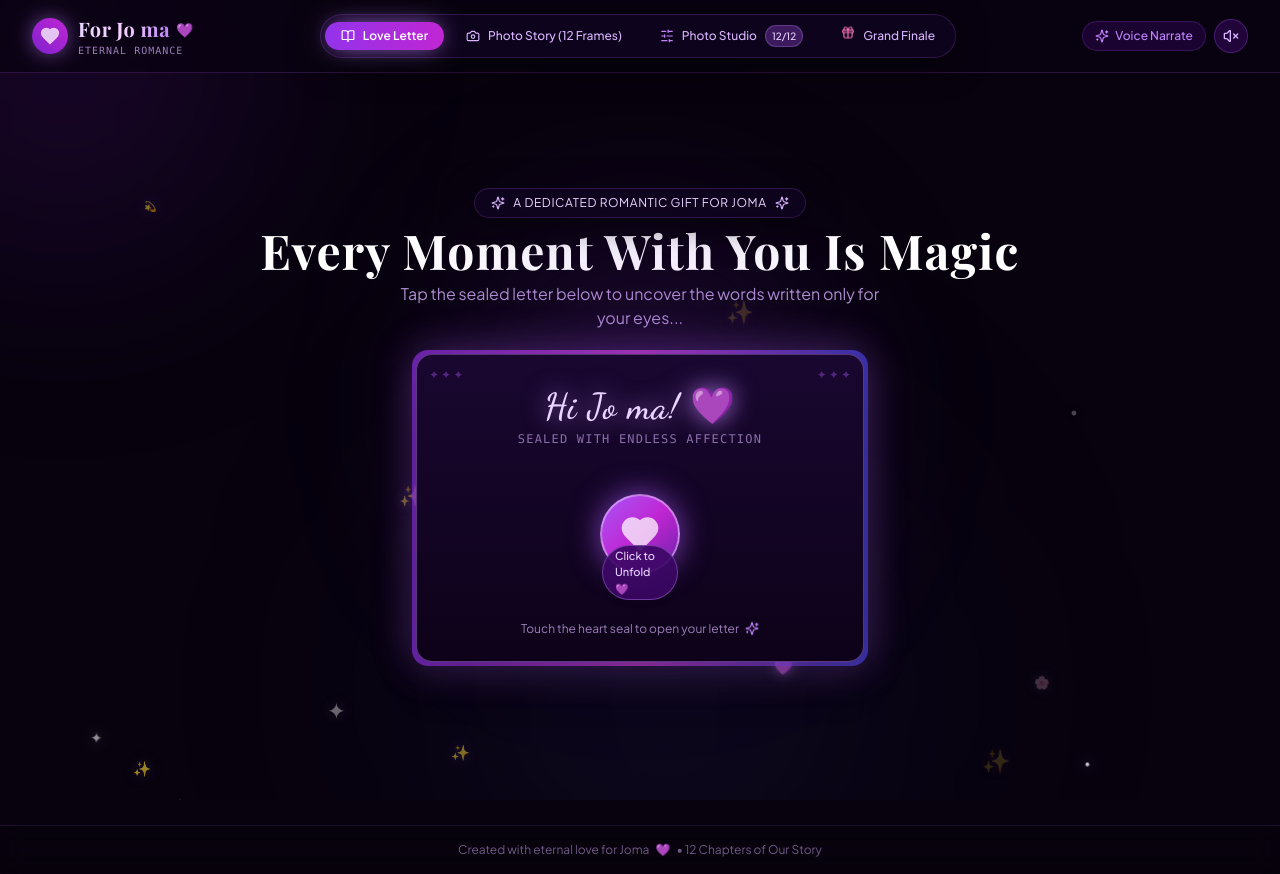
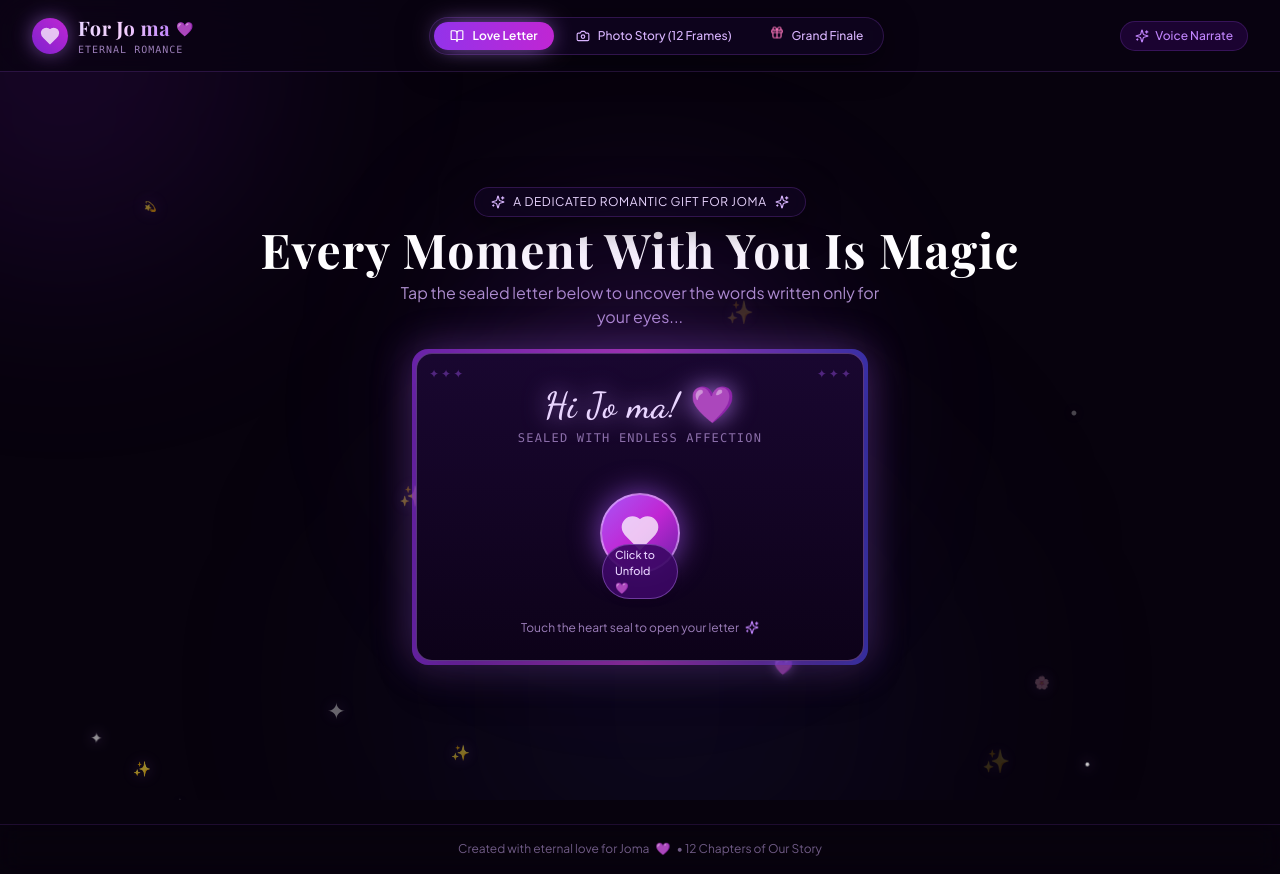
Before and after one commit to varunrohith-dev/proposal_, a React (Vite) app: page / in a window 1280 px wide. Built offline with nearby package versions, Linux system fonts and the light colour scheme; a web font is replaced by a local one.

Commit message:
Remove music player and Photo Studio navigation buttons

```diff
--- a/src/App.jsx
+++ b/src/App.jsx
@@ -111,10 +111,6 @@ export default function App() {
   const handlePreviewWebsite = () => {
     setCurrentIndex(0);
     setActiveView('story');
-    if (!isMusicPlaying) {
-      romanticAudio.startMelody();
-      setIsMusicPlaying(true);
-    }
   };
 
   return (
@@ -127,12 +123,8 @@ export default function App() {
       <Navbar
         activeView={activeView}
         setActiveView={setActiveView}
-        isMusicPlaying={isMusicPlaying}
-        toggleMusic={toggleMusic}
         isTtsEnabled={isTtsEnabled}
         toggleTts={toggleTts}
-        totalPhotos={photos.length}
-        categorizedCount={photos.length}
       />
 
       {/* Primary Content Router */}
--- a/src/components/EndingSurprise.jsx
+++ b/src/components/EndingSurprise.jsx
@@ -208,14 +208,6 @@ export default function EndingSurprise({
             <BookOpen className="w-3.5 h-3.5" />
             <span>Re-read Love Letter</span>
           </button>
-
-          <button
-            onClick={onOpenStudio}
-            className="flex items-center gap-2 px-5 py-2.5 rounded-full glass-panel border border-purple-500/30 text-purple-200 text-xs font-medium hover:border-purple-300 hover:text-white transition-all"
-          >
-            <Sliders className="w-3.5 h-3.5 text-purple-400" />
-            <span>Photo Studio Dashboard</span>
-          </button>
         </div>
       </div>
     </div>
--- a/src/components/Navbar.jsx
+++ b/src/components/Navbar.jsx
@@ -1,9 +1,6 @@
 import React from 'react';
 import {
   Heart,
-  Volume2,
-  VolumeX,
-  SlidersHorizontal,
   BookOpen,
   Sparkles,
   Camera,
@@ -13,12 +10,8 @@ import {
 export default function Navbar({
   activeView,
   setActiveView,
-  isMusicPlaying,
-  toggleMusic,
   isTtsEnabled,
-  toggleTts,
-  totalPhotos = 12,
-  categorizedCount = 12
+  toggleTts
 }) {
   return (
     <header className="sticky top-0 z-50 w-full backdrop-blur-xl bg-[#090312]/80 border-b border-purple-500/20 px-4 md:px-8 py-3.5 transition-all">
@@ -45,7 +38,7 @@ export default function Navbar({
           </div>
         </div>
 
-        {/* Center Nav tabs */}
+        {/* Center Nav tabs: Pure romantic journey without studio pill */}
         <nav className="hidden md:flex items-center gap-1.5 p-1 rounded-full glass-panel border border-purple-500/25">
           <button
             onClick={() => setActiveView('letter')}
@@ -72,21 +65,6 @@ export default function Navbar({
           </button>
 
           <button
-            onClick={() => setActiveView('manage')}
-            className={`flex items-center gap-2 px-4 py-1.5 rounded-full text-xs font-medium transition-all ${
-              activeView === 'manage'
-                ? 'bg-gradient-to-r from-purple-600 to-fuchsia-600 text-white shadow-purple-glow font-semibold'
-                : 'text-purple-300 hover:text-white hover:bg-purple-900/40'
-            }`}
-          >
-            <SlidersHorizontal className="w-3.5 h-3.5 text-purple-400" />
-            <span>Photo Studio</span>
-            <span className="text-[10px] bg-purple-500/30 px-1.5 py-0.5 rounded-full border border-purple-400/30 text-purple-200">
-              {categorizedCount}/{totalPhotos}
-            </span>
-          </button>
-
-          <button
             onClick={() => setActiveView('surprise')}
             className={`flex items-center gap-2 px-4 py-1.5 rounded-full text-xs font-medium transition-all ${
               activeView === 'surprise'
@@ -105,7 +83,7 @@ export default function Navbar({
           <button
             onClick={toggleTts}
             title={isTtsEnabled ? "Disable Voice Narration" : "Enable Romantic Voice Narration"}
-            className={`flex items-center gap-1.5 px-3 py-1.5 rounded-full text-xs font-medium border transition-all ${
+            className={`flex items-center gap-1.5 px-3.5 py-1.5 rounded-full text-xs font-medium border transition-all ${
               isTtsEnabled
                 ? 'bg-purple-600/30 border-purple-400 text-purple-200 shadow-purple-glow'
                 : 'bg-purple-950/40 border-purple-500/20 text-purple-400 hover:border-purple-400/40'
@@ -114,32 +92,6 @@ export default function Navbar({
             <Sparkles className={`w-3.5 h-3.5 ${isTtsEnabled ? 'text-yellow-300 animate-spin' : ''}`} />
             <span className="hidden sm:inline">{isTtsEnabled ? "Voice ON" : "Voice Narrate"}</span>
           </button>
-
-          {/* Music Toggle */}
-          <button
-            onClick={toggleMusic}
-            title={isMusicPlaying ? "Mute Romantic Music" : "Play Romantic Ambient Melody"}
-            className={`p-2 rounded-full border transition-all ${
-              isMusicPlaying
-                ? 'bg-gradient-to-r from-purple-600 to-fuchsia-600 border-purple-300 text-white shadow-purple-glow scale-105'
-                : 'bg-purple-950/50 border-purple-500/30 text-purple-300 hover:text-white hover:border-purple-400'
-            }`}
-          >
-            {isMusicPlaying ? (
-              <Volume2 className="w-4 h-4 animate-pulse" />
-            ) : (
-              <VolumeX className="w-4 h-4" />
-            )}
-          </button>
-
-          {/* Mobile navigation toggle */}
-          <button
-            onClick={() => setActiveView(activeView === 'manage' ? 'story' : 'manage')}
-            className="md:hidden p-2 rounded-full glass-panel border border-purple-500/30 text-purple-200"
-            title="Toggle Studio / Story"
-          >
-            <SlidersHorizontal className="w-4 h-4" />
-          </button>
         </div>
       </div>
 
@@ -147,25 +99,19 @@ export default function Navbar({
       <div className="md:hidden flex items-center justify-around mt-2.5 pt-2 border-t border-purple-500/15 text-[11px]">
         <button
           onClick={() => setActiveView('letter')}
-          className={`px-2.5 py-1 rounded-md ${activeView === 'letter' ? 'text-purple-300 font-bold bg-purple-900/30' : 'text-purple-400/80'}`}
+          className={`px-3 py-1 rounded-md ${activeView === 'letter' ? 'text-purple-300 font-bold bg-purple-900/30' : 'text-purple-400/80'}`}
         >
           💌 Letter
         </button>
         <button
           onClick={() => setActiveView('story')}
-          className={`px-2.5 py-1 rounded-md ${activeView === 'story' ? 'text-purple-300 font-bold bg-purple-900/30' : 'text-purple-400/80'}`}
+          className={`px-3 py-1 rounded-md ${activeView === 'story' ? 'text-purple-300 font-bold bg-purple-900/30' : 'text-purple-400/80'}`}
         >
           📸 Story (12)
         </button>
         <button
-          onClick={() => setActiveView('manage')}
-          className={`px-2.5 py-1 rounded-md ${activeView === 'manage' ? 'text-purple-300 font-bold bg-purple-900/30' : 'text-purple-400/80'}`}
-        >
-          🪄 Studio
-        </button>
-        <button
           onClick={() => setActiveView('surprise')}
-          className={`px-2.5 py-1 rounded-md ${activeView === 'surprise' ? 'text-pink-300 font-bold bg-purple-900/30' : 'text-purple-400/80'}`}
+          className={`px-3 py-1 rounded-md ${activeView === 'surprise' ? 'text-pink-300 font-bold bg-purple-900/30' : 'text-purple-400/80'}`}
         >
           💖 Finale
         </button>
--- a/src/components/OpeningLetter.jsx
+++ b/src/components/OpeningLetter.jsx
@@ -302,21 +302,14 @@ export default function OpeningLetter({
               </div>
             )}
 
-            {/* Bottom Buttons to Start Story */}
-            <div className="mt-8 pt-6 border-t border-purple-500/20 flex flex-col sm:flex-row items-center justify-between gap-4">
-              <button
-                onClick={onOpenStudio}
-                className="w-full sm:w-auto px-5 py-2.5 rounded-full border border-purple-400/30 text-purple-200 text-xs font-medium hover:bg-purple-900/40 hover:border-purple-300 transition-all flex items-center justify-center gap-2"
-              >
-                <span>🪄 Photo Studio & Categories</span>
-              </button>
-
+            {/* Bottom Button to Start Story */}
+            <div className="mt-8 pt-6 border-t border-purple-500/20 flex items-center justify-center">
               <button
                 onClick={() => {
                   romanticAudio.playHeartChime();
                   onStartStory();
                 }}
-                className="w-full sm:w-auto px-7 py-3 rounded-full bg-gradient-to-r from-purple-600 via-fuchsia-600 to-purple-600 text-white font-medium text-sm shadow-purple-glow-lg hover:shadow-purple-glow-intense hover:scale-105 transition-all flex items-center justify-center gap-2.5 group"
+                className="w-full sm:w-auto px-10 py-3.5 rounded-full bg-gradient-to-r from-purple-600 via-fuchsia-600 to-purple-600 text-white font-medium text-sm md:text-base shadow-purple-glow-lg hover:shadow-purple-glow-intense hover:scale-105 transition-all flex items-center justify-center gap-2.5 group"
               >
                 <span>Begin Our 12-Frame Story</span>
                 <ArrowRight className="w-4 h-4 transition-transform group-hover:translate-x-1" />
--- a/src/components/PhotoStory.jsx
+++ b/src/components/PhotoStory.jsx
@@ -239,16 +239,6 @@ export default function PhotoStory({
           >
             <Edit3 className="w-3.5 h-3.5" />
             <span>{isEditingFrame ? "Done Editing" : "Edit Captions"}</span>
-          </button>
-
-          {/* Studio Link */}
-          <button
-            onClick={onOpenStudio}
-            className="flex items-center gap-1.5 px-3 py-1.5 rounded-full glass-panel border border-purple-500/30 text-xs text-purple-200 hover:text-white hover:border-purple-300 transition-all"
-            title="Open 12-photo dashboard"
-          >
-            <Sliders className="w-3.5 h-3.5 text-purple-400" />
-            <span className="hidden md:inline">Photo Studio</span>
           </button>
         </div>
       </div>
```
